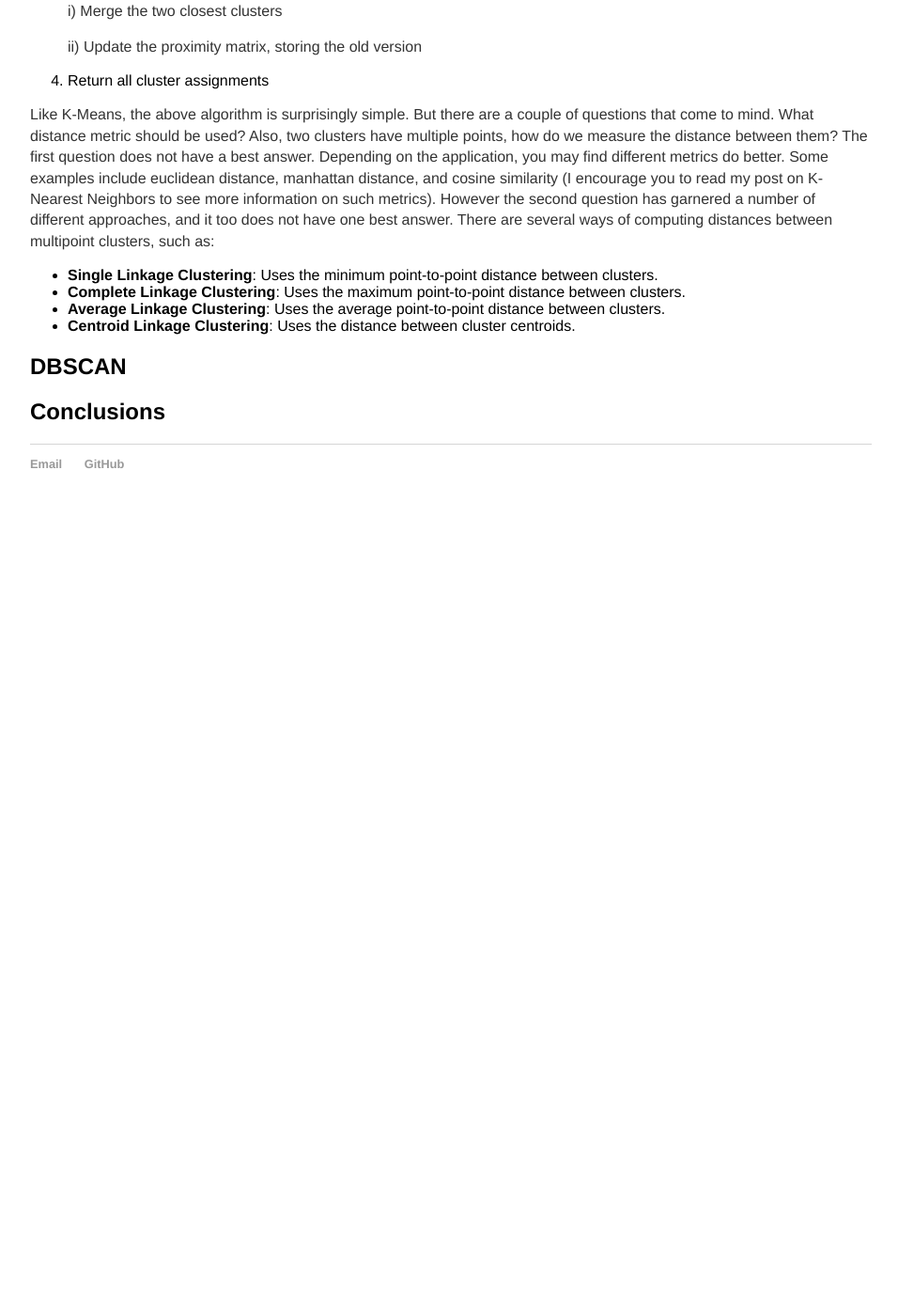
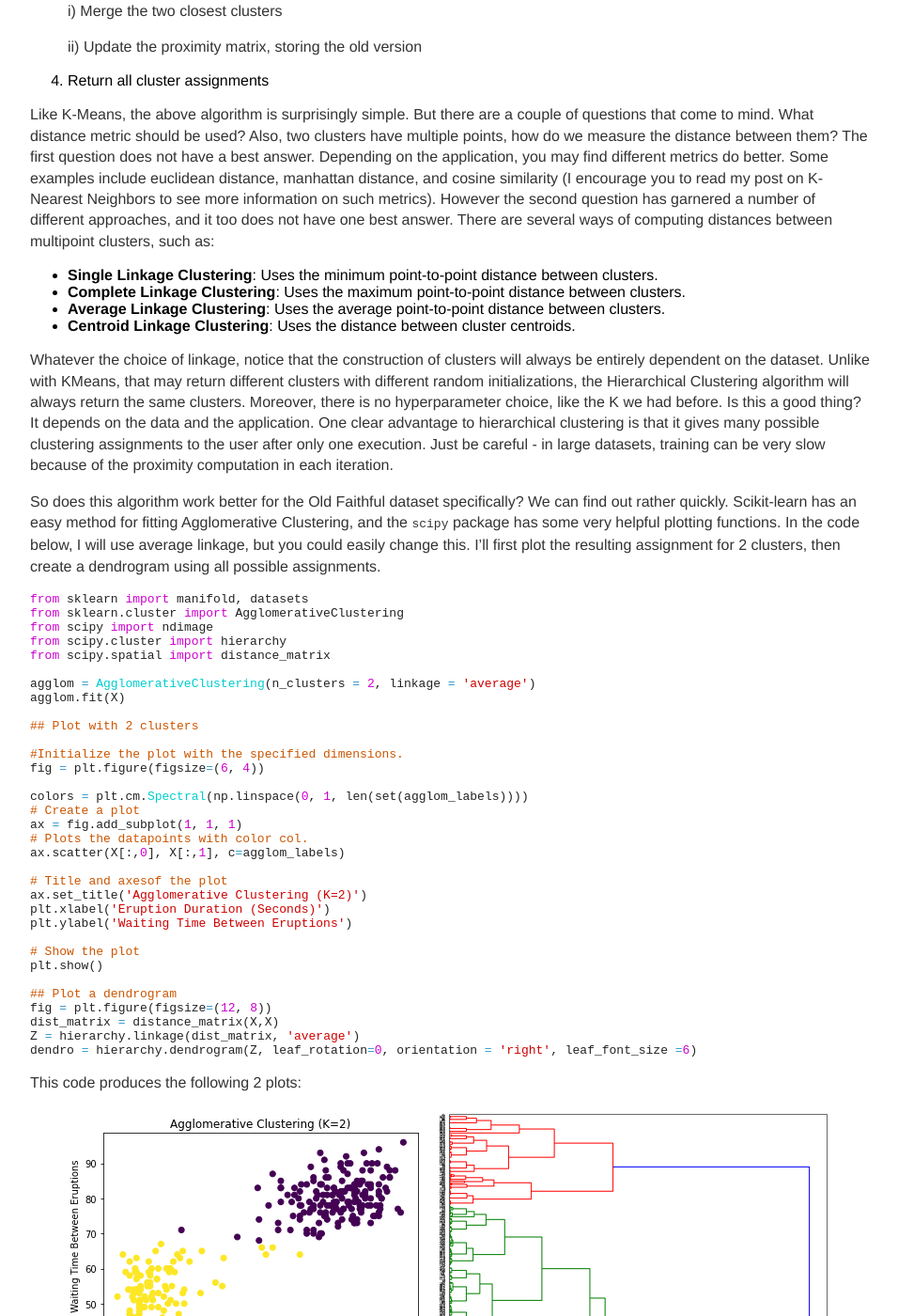
Before and after one commit to 12mre1/12mre1.github.io, a Jekyll site: the page built from _posts/2020-05-06-Some-Common-Clustering-Techniques.md, in a window 1280 px wide and 1400 px high, scrolled down 5487 px. Shown: the whole window at 94% size, without its empty margins (160-1116 px from the left). Built offline with Jekyll 4.4.1, drawn with Linux system fonts in a browser that asks for light colours; formulas are drawn with MathJax 3; before the commit the page ends 6048 px from its top, so only the background shows below that; some of the changed text lies outside the part shown.

Commit message:
finish hc in clustering post

````diff
--- a/_posts/2020-11-09-Some-Common-Clustering-Techniques.md
+++ b/_posts/2020-05-06-Some-Common-Clustering-Techniques.md
@@ -198,6 +198,55 @@ Like K-Means, the above algorithm is surprisingly simple. But there are a couple
 - __Average Linkage Clustering__: Uses the average point-to-point distance between clusters.
 - __Centroid Linkage Clustering__: Uses the distance between cluster centroids.
 
+Whatever the choice of linkage, notice that the construction of clusters will always be entirely dependent on the dataset. Unlike with KMeans, that may return different clusters with different random initializations, the Hierarchical Clustering algorithm will always return the same clusters. Moreover, there is no hyperparameter choice, like the K we had before. Is this a good thing? It depends on the data and the application. One clear advantage to hierarchical clustering is that it gives many possible clustering assignments to the user after only one execution. Just be careful - in large datasets, training can be very slow because of the proximity computation in each iteration.
+
+So does this algorithm work better for the Old Faithful dataset specifically? We can find out rather quickly. Scikit-learn has an easy method for fitting Agglomerative Clustering, and the `scipy` package has some very helpful plotting functions. In the code below, I will use average linkage, but you could easily change this. I'll first plot the resulting assignment for 2 clusters, then create a dendrogram using all possible assignments.
+
+```python
+from sklearn import manifold, datasets
+from sklearn.cluster import AgglomerativeClustering
+from scipy import ndimage
+from scipy.cluster import hierarchy
+from scipy.spatial import distance_matrix
+
+agglom = AgglomerativeClustering(n_clusters = 2, linkage = 'average')
+agglom.fit(X)
+
+## Plot with 2 clusters
+
+#Initialize the plot with the specified dimensions.
+fig = plt.figure(figsize=(6, 4))
+
+colors = plt.cm.Spectral(np.linspace(0, 1, len(set(agglom_labels))))
+# Create a plot
+ax = fig.add_subplot(1, 1, 1)
+# Plots the datapoints with color col.
+ax.scatter(X[:,0], X[:,1], c=agglom_labels)
+
+# Title and axesof the plot
+ax.set_title('Agglomerative Clustering (K=2)')
+plt.xlabel('Eruption Duration (Seconds)')
+plt.ylabel('Waiting Time Between Eruptions')
+
+# Show the plot
+plt.show()
+
+## Plot a dendrogram
+fig = plt.figure(figsize=(12, 8))
+dist_matrix = distance_matrix(X,X)
+Z = hierarchy.linkage(dist_matrix, 'average')
+dendro = hierarchy.dendrogram(Z, leaf_rotation=0, orientation = 'right', leaf_font_size =6)
+```
+This code produces the following 2 plots:
+
+<center><img src="/img/agglom-2.png" alt = "faithfuldata">
+<img src="/img/dendrogram.png" alt = "faithfuldata"></center>
+
+You may notice the `n_clusters` parameter passed to the `agglom` object early in the code. Didn't I say that there was no prespecified number of clusters in hierarchical clustering? Well don't worry, this is still true. The hyperparameter in this case is not constraining the algorithm in any way, but is just telling scikit-learn how many labels it should use to produce the output we extract. The algorithm itself still computes any number of clusters, as you can see in the dendrogram. So how exactly do we interpret this tree-like graph? Well first of all, let me say clearly that __dendrograms do not tell you the optimal number of clusters__. They simply provide all possible options in a hierarchical fashion. What they do tell us is how far apart our clusters are. For example, suppose I was considering using 2 clusters. Which points belong in each cluster can be found by cutting our dendrogram vertically at around 250 (see the above plot), and following the tree structure to the left until we can see which points go where. What this means is that (assuming average linkage between clusters), if we use two clusters, the average distance between them is 250. This information is very useful in determining data sparsity. One downside is that, with many clusters, it can be difficult to actually untangle the lower levels of the dendrogram.
+
+
 ## DBSCAN
 
 ## Conclusions
+
+## Further Reading
````
Also changed, not shown: other parts of _posts/2020-05-06-Some-Common-Clustering-Techniques.md (+1 -1 lines), img/agglom-2.png (added), img/dendrogram.png (added).
